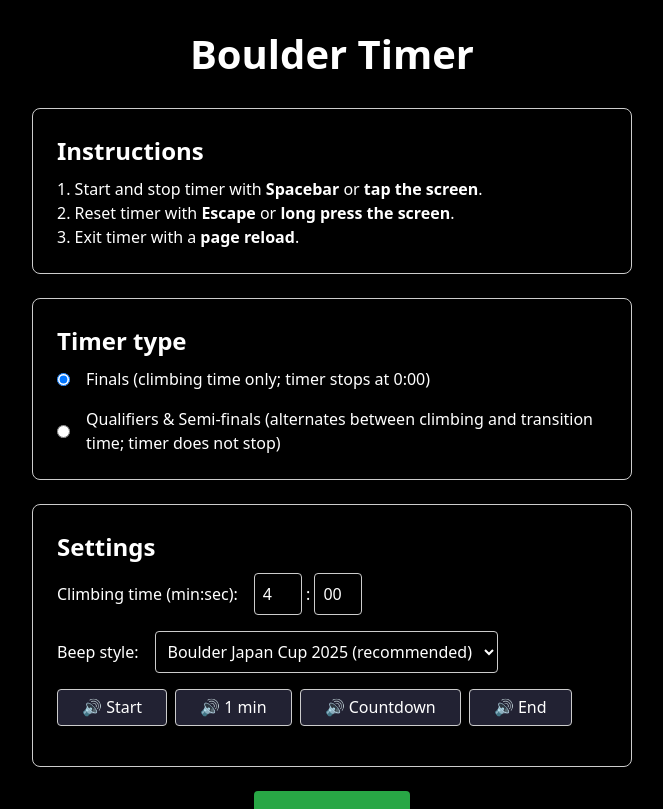
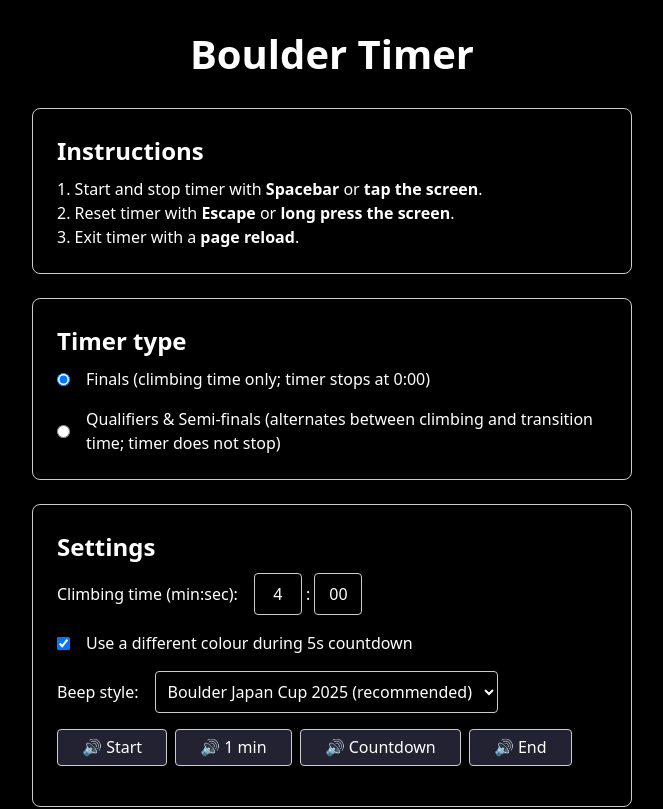
Before and after one commit to latiosu/boulder-timer, a SvelteKit app: page / in a window 1280 px wide. Shown: the top 809 px of the page, without its empty margins (308-971 px from the left). Built offline with nearby package versions, Linux system fonts and the light colour scheme.

Commit message:
feat: add option to colour timer during countdown and transition time

```diff
--- a/src/lib/Timer.svelte
+++ b/src/lib/Timer.svelte
@@ -7,7 +7,9 @@
 		startBeep,
 		oneMinBeep,
 		countdownBeep,
-		endBeep
+		endBeep,
+		hasCountdownColour,
+		hasTransitionColour
 	} = $props();
 	let isPaused: boolean = $state(true);
 	let timer: number = $state(duration);
@@ -124,7 +126,13 @@
 	use:press={() => ({ timeframe: 2000, triggerBeforeFinished: true })}
 	{onpress}
 >
-	<div class="timer-text font-[oswald] select-none">
+	<div
+		class="timer-text font-[oswald] select-none {hasCountdownColour &&
+		phase === 'climb' &&
+		timer <= 5
+			? 'countdown-colour'
+			: ''} {hasTransitionColour && phase === 'transition' ? 'transition-colour' : ''}"
+	>
 		{#each timeString as token}
 			<span class={token === ':' ? '' : 'digit'}>{token}</span>
 		{/each}
@@ -149,4 +157,12 @@
 		width: 26vmin;
 		text-align: center;
 	}
+
+	.transition-colour {
+		color: green;
+	}
+
+	.countdown-colour {
+		color: red;
+	}
 </style>
--- a/src/routes/+page.svelte
+++ b/src/routes/+page.svelte
@@ -8,6 +8,8 @@
 	let durationSeconds = $state('00');
 	let transitionSeconds = $state(15);
 	let showTimer = $state(false);
+	let hasCountdownColour = $state(true);
+	let hasTransitionColour = $state(true);
 
 	let startBeep = $state<HTMLAudioElement>();
 	let oneMinBeep = $state<HTMLAudioElement>();
@@ -47,6 +49,8 @@
 		{oneMinBeep}
 		{countdownBeep}
 		{endBeep}
+		{hasCountdownColour}
+		{hasTransitionColour}
 	/>
 {:else}
 	<main>
@@ -73,6 +77,7 @@
 					Finals (climbing time only; timer stops at 0:00)
 				</label>
 				<label>
+					<!-- Should transition time be renamed to preparation time? -->
 					<input type="radio" bind:group={timerStyle} value="withTransition" />
 					Qualifiers & Semi-finals (alternates between climbing and transition time; timer does not stop)
 				</label>
@@ -112,7 +117,29 @@
 						bind:value={transitionSeconds}
 					/>
 				</div>
+
+				<div class="option-group">
+					<label>
+						<input
+							id="transition-colour"
+							type="checkbox"
+							bind:checked={hasTransitionColour}
+						/>
+						Use a different colour for the transition time
+					</label>
+				</div>
 			{/if}
+
+			<div class="option-group">
+				<label>
+					<input
+						id="countdown-colour"
+						type="checkbox"
+						bind:checked={hasCountdownColour}
+					/>
+					Use a different colour during 5s countdown
+				</label>
+			</div>
 
 			<div class="option-group">
 				<label for="beep-style">Beep style:</label>
@@ -122,6 +149,7 @@
 					<option value="IFSC_PRAGUE">IFSC Prague 2025</option>
 				</select>
 			</div>
+			<!-- Should the beeps be louder? -->
 			<div class="option-group">
 				{#if beepStyle === 'JMSCA'}
 					<button class="example-sound" onclick={playStartBeep}>🔊 Start</button>
@@ -210,6 +238,7 @@
 		padding: 0.5rem;
 		border: 1px solid #ccc;
 		border-radius: 4px;
+		text-align: center;
 	}
 
 	select {
```
